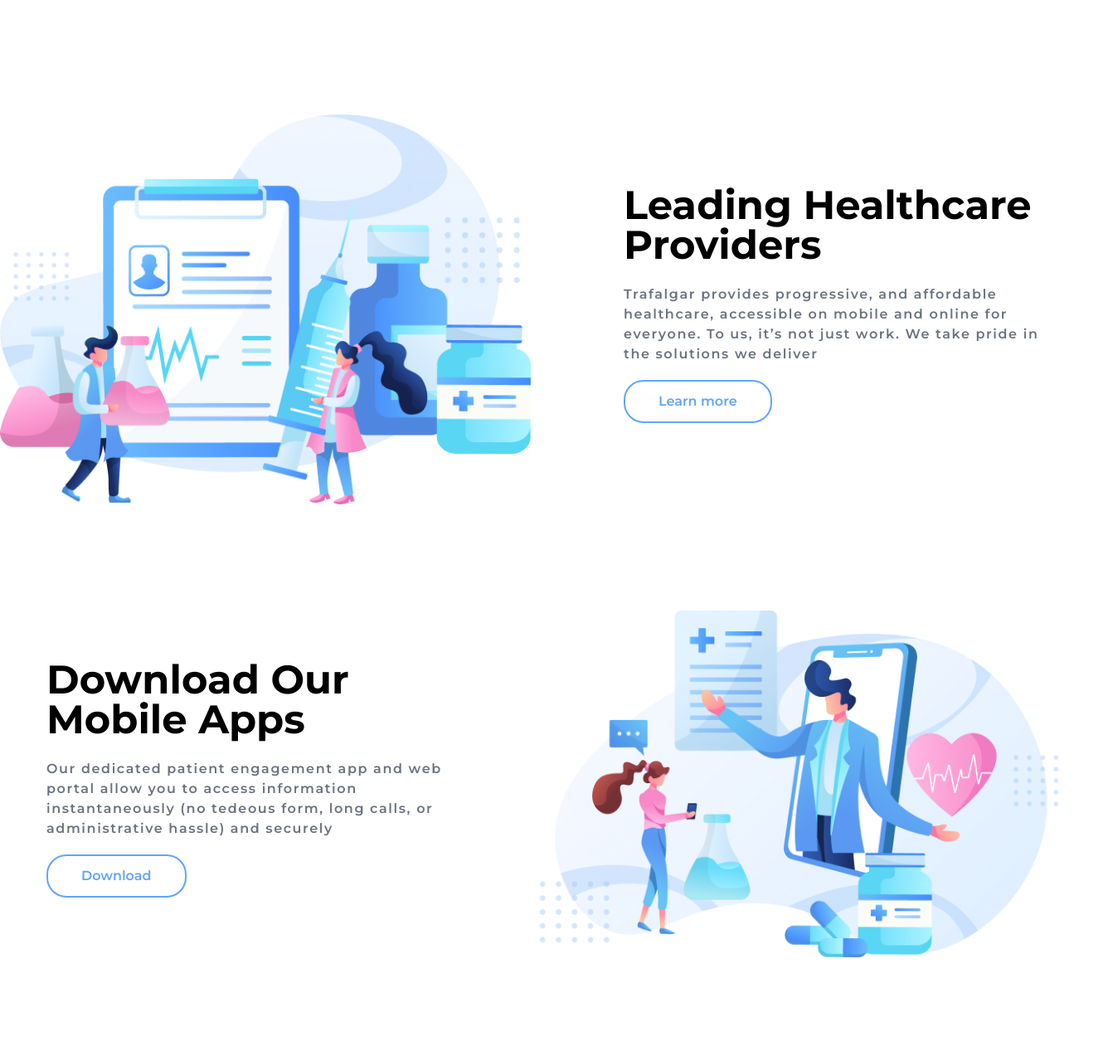
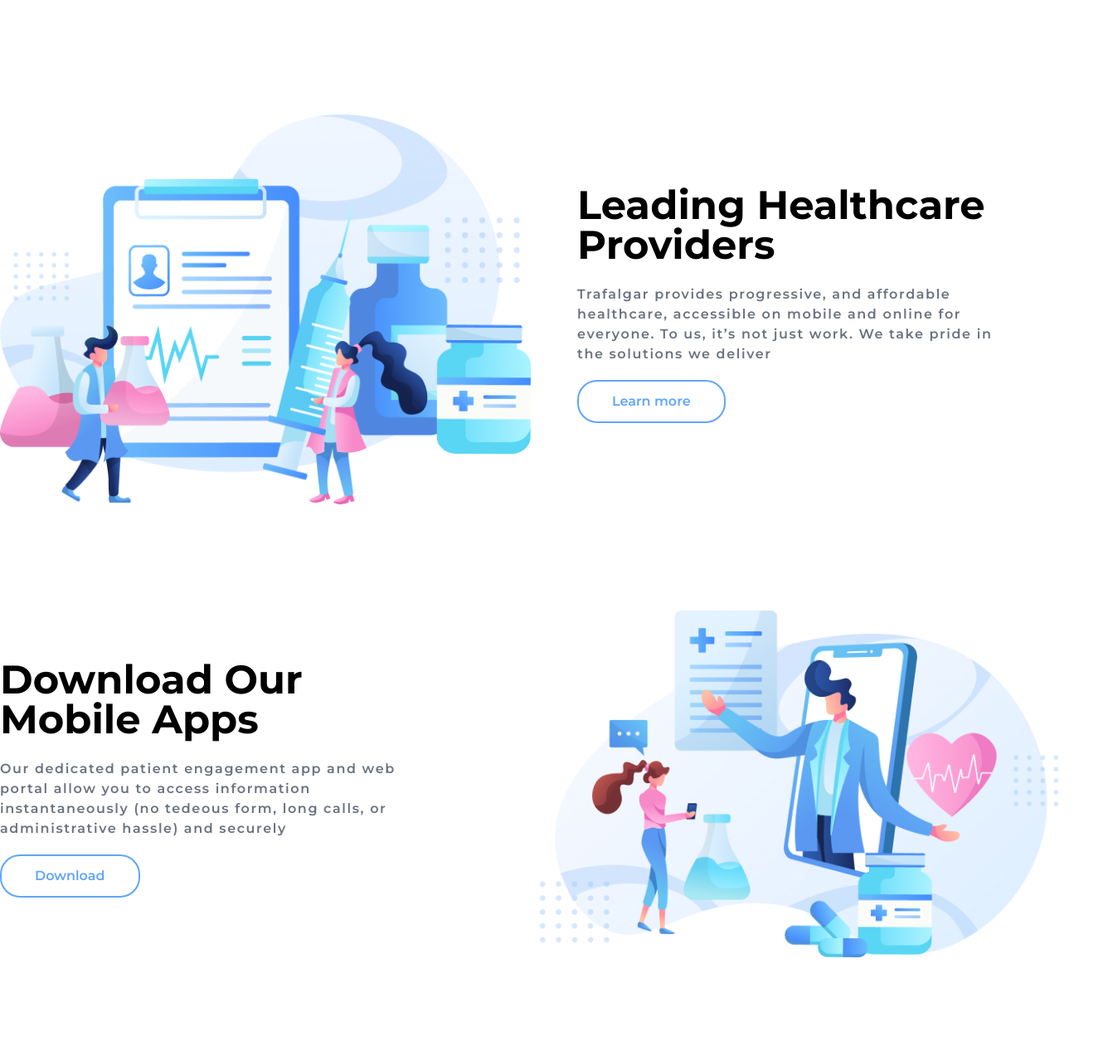
Before and after one commit to ThienBui1801/trafalgar, a website: page public/index.html in a window 1280 px wide. Shown: the part 1794-3073 px from the top of the page at 83% size, 1336 px wide, since content can reach past the window. Drawn offline with Linux system fonts and the light colour scheme.

Commit message:
edit html

```diff
--- a/public/index.html
+++ b/public/index.html
@@ -152,7 +152,7 @@
         </div>
 
         <!-- Text -->
-        <div class="w-1/2 px-14 -mr-14 tb:w-full mb:w-full tb:px-0 mb:px-0 tb:-mx-0 mb:-mx-0 mb:mt-9">
+        <div class="w-1/2 px-14 tb:w-full mb:w-full tb:px-0 mb:px-0 tb:-mx-0 mb:-mx-0 mb:mt-9">
           <h2 class="title">Leading healthcare providers</h2>
 
           <p class="desc">
@@ -171,7 +171,7 @@
     <div class="container mx-auto mt-32 mb:px-5 lg:px-8">
       <div class="flex justify-between items-center tb:flex-col mb:flex-col">
         <!-- Text -->
-        <div class="w-1/2 px-14 tb:w-full mb:w-full tb:px-0 mb:px-0 tb:-mx-0 mb:-mx-0">
+        <div class="w-1/2 px-14 -mx-14 tb:w-full mb:w-full tb:px-0 mb:px-0 tb:-mx-0 mb:-mx-0">
           <h2 class="title">Download our mobile apps</h2>
 
           <p class="desc">
```
